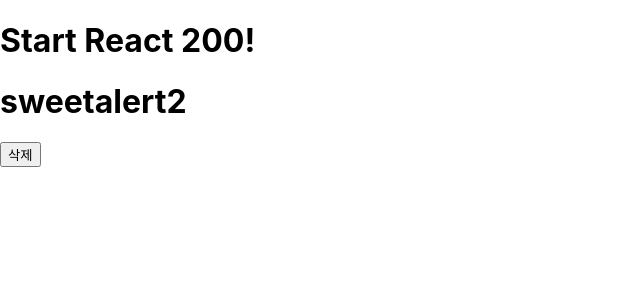
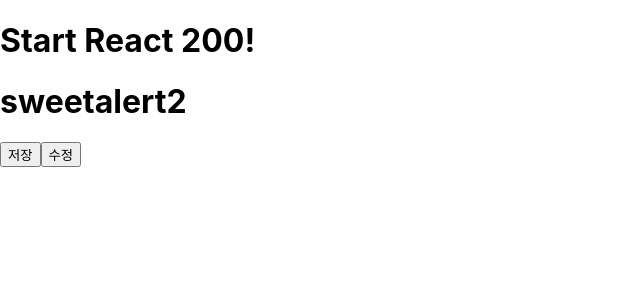
Before and after one commit to leejungyeoul/react200, a React (Create React App) app in the folder client/: page / in a window 1280 px wide. Shown: the top 300 px of the page, without its empty margins (0-640 px from the left). Built offline with nearby package versions, Linux system fonts and the light colour scheme.

Commit message:
057. sweetalert2 position 사용하기

```diff
--- a/client/src/App.js
+++ b/client/src/App.js
@@ -1,11 +1,11 @@
 import React from 'react';
-import Sweetalert2Confirm from './R058_Sweetalert2Confirm'
+import Sweetalert2Position from './R057_Sweetalert2Position'
 
 function App() {
   return (
     <div>
       <h1>Start React 200!</h1>
-      <Sweetalert2Confirm/>
+      <Sweetalert2Position/>
     </div>
   );
 }
--- /dev/null
+++ b/client/src/R057_Sweetalert2Position.js
@@ -0,0 +1,26 @@
+import React, { Component } from 'react';
+import Swal from 'sweetalert2'
+
+class R057_Sweetalert2Position extends Component {
+  saveAlert = (flag, positionflag, e) => {
+    Swal.fire({
+      position: positionflag,
+      icon: 'success',
+      title: flag+'되었습니다.',
+      showConfirmButton: false,
+      timer: 1500
+    })
+  }
+
+  render() {
+    return (
+      <>
+        <h1>sweetalert2</h1>
+        <button onClick={e => this.saveAlert('저장', 'center')}>저장</button>
+        <button onClick={e => this.saveAlert('수정', 'bottom-end')}>수정</button>
+      </>
+   )
+  }
+}
+
+export default R057_Sweetalert2Position;
--- a/client/src/R058_Sweetalert2Confirm.js
+++ /dev/null
@@ -1,36 +0,0 @@
-import React, { Component } from 'react';
-import Swal from 'sweetalert2'
-
-class R058_Sweetalert2Confirm extends Component {
-  deletAlert = (e) => {
-    Swal.fire({
-      title: '정말 삭제하시겠습니까?',
-      icon: 'question',
-      showCancelButton: true,
-      confirmButtonColor: '#4B088A',
-      cancelButtonColor: '#01DF01',
-      confirmButtonText: '네',
-      cancelButtonText: '아니요'
-    }).then((result) => {
-      if (result.value) {
-        document.getElementById('deleteId').remove();
-        Swal.fire(
-          'Deleted',
-          'sweetalert2 삭제완료',
-          'success'
-        )
-      }
-    })
-  }
-
-  render() {
-    return (
-      <>
-        <h1 id='deleteId'>sweetalert2</h1>
-        <button onClick={e => this.deletAlert()}>삭제</button>
-      </>
-   )
-  }
-}
-
-export default R058_Sweetalert2Confirm;
```
